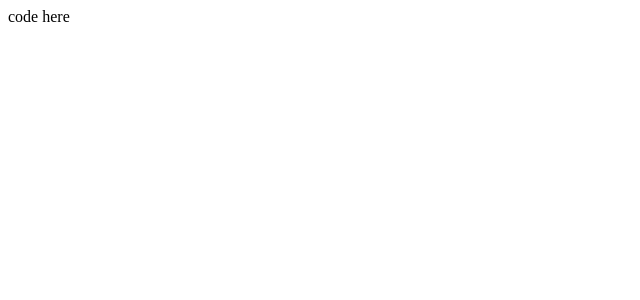
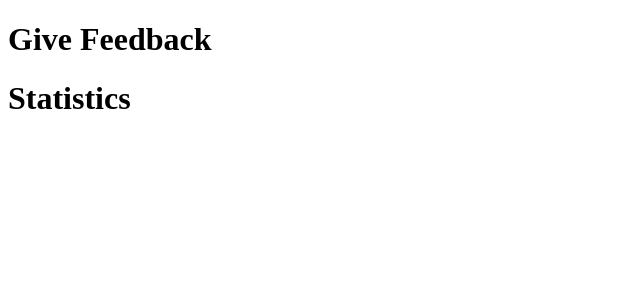
Before and after one commit to Jaathavan/FSO-2022-Exercise-Solutions, a React (Create React App) app in the folder part1/unicafe/1.6-unicafe/: page / in a window 1280 px wide. Shown: the top 300 px of the page, without its empty margins (0-640 px from the left). Built offline with nearby package versions, Linux system fonts and the light colour scheme.

Commit message:
add two sub components and initialize with basic outline

```diff
--- a/part1/unicafe/1.6-unicafe/src/App.js
+++ b/part1/unicafe/1.6-unicafe/src/App.js
@@ -1,4 +1,16 @@
 import { useState } from 'react'
+
+const Button = () => {
+
+}
+
+const Stats = () => {
+<div>
+  <div>good: </div>
+  <div>neutral: </div>
+  <div>bad: </div>
+</div>
+}
 
 const App = () => {
   // save clicks of each button to its own state
@@ -8,7 +20,9 @@ const App = () => {
 
   return (
     <div>
-      code here
+      <h1>Give Feedback</h1>
+
+      <h1>Statistics</h1>
     </div>
   )
 }
```
